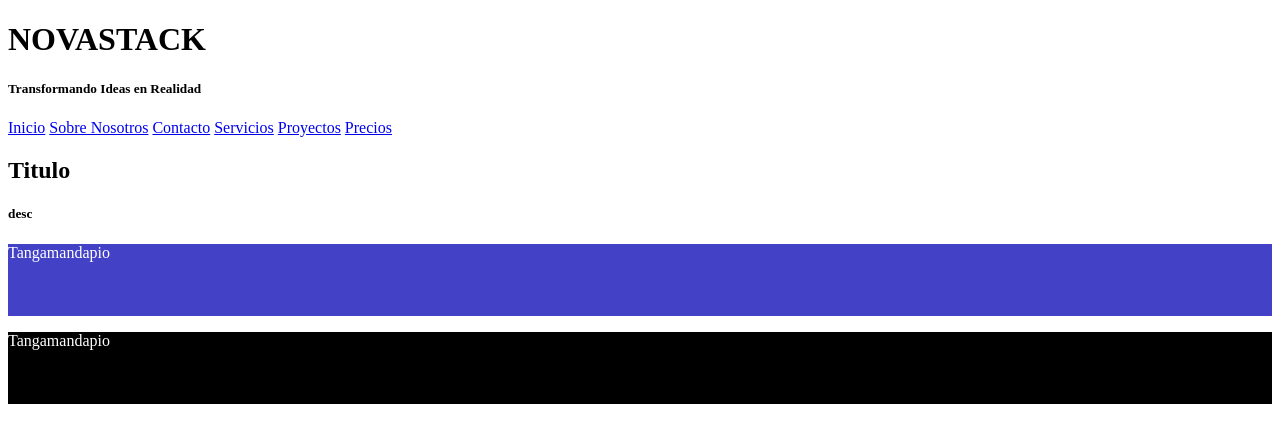
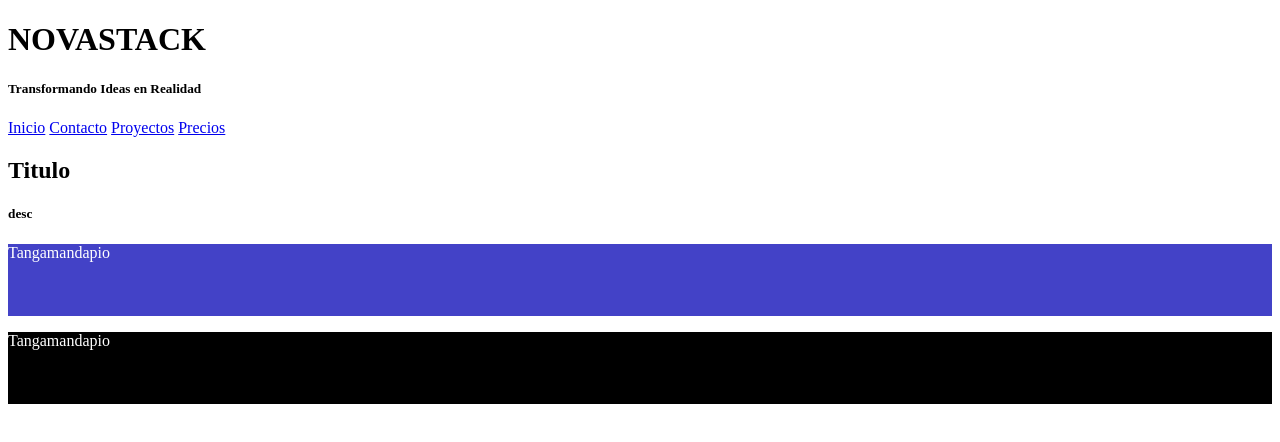
Before and after one commit to RSChao/docker, a plain HTML site: page index.html in a window 1280 px wide. Drawn offline with Linux system fonts and the light colour scheme.

Commit message:
Add files via upload

```diff
--- a/index.html
+++ b/index.html
@@ -29,9 +29,7 @@
 			<h5>Transformando Ideas en Realidad</h5>
 			<nav>
 				<a href="index.html">Inicio</a>
-				<a href="html/about.html">Sobre Nosotros</a>
 				<a href="html/support.html">Contacto</a>
-				<a href="html/services.html">Servicios</a>
 				<a href="html/projects.html">Proyectos</a>
 				<a href="html/prices.html">Precios</a>
 			</nav>
```
